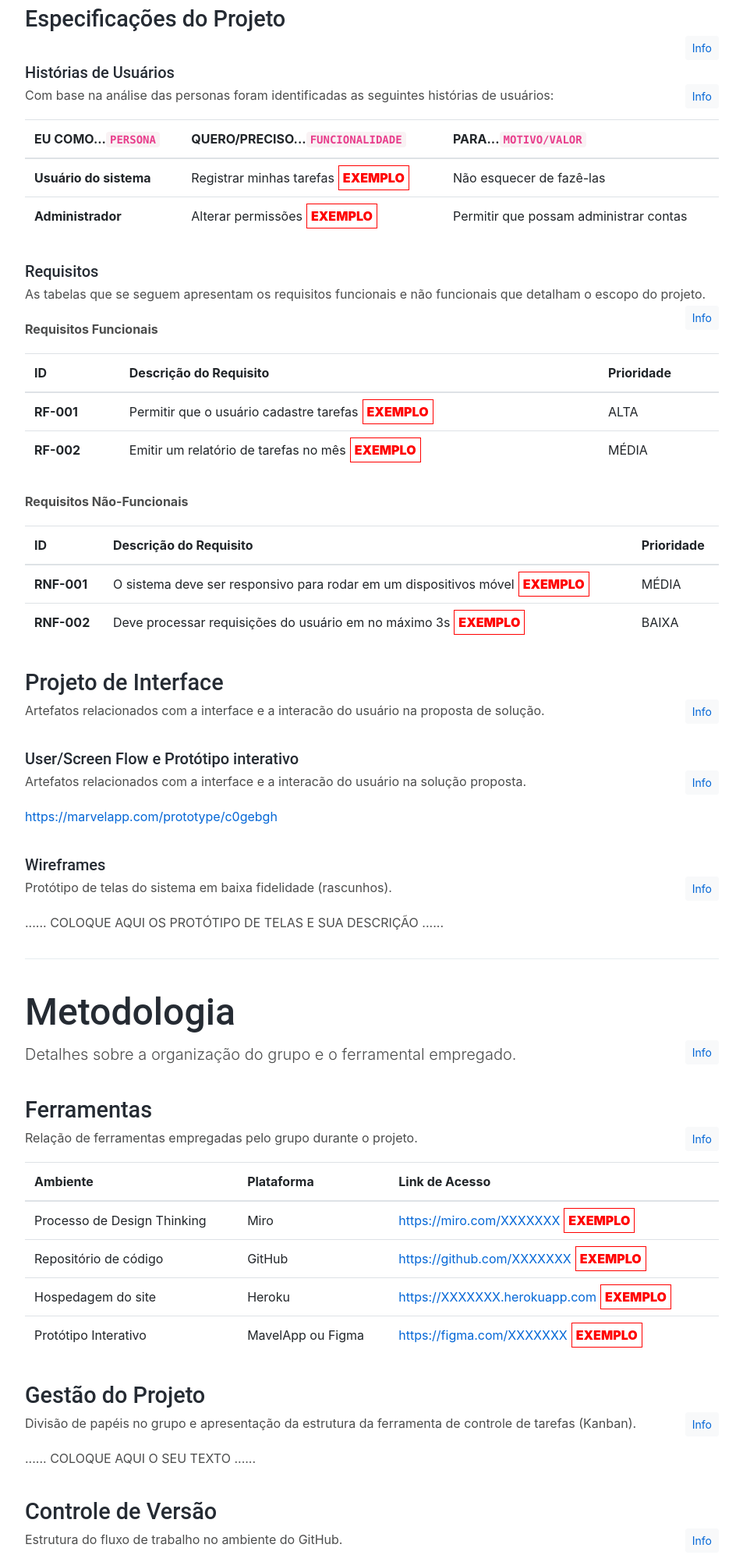
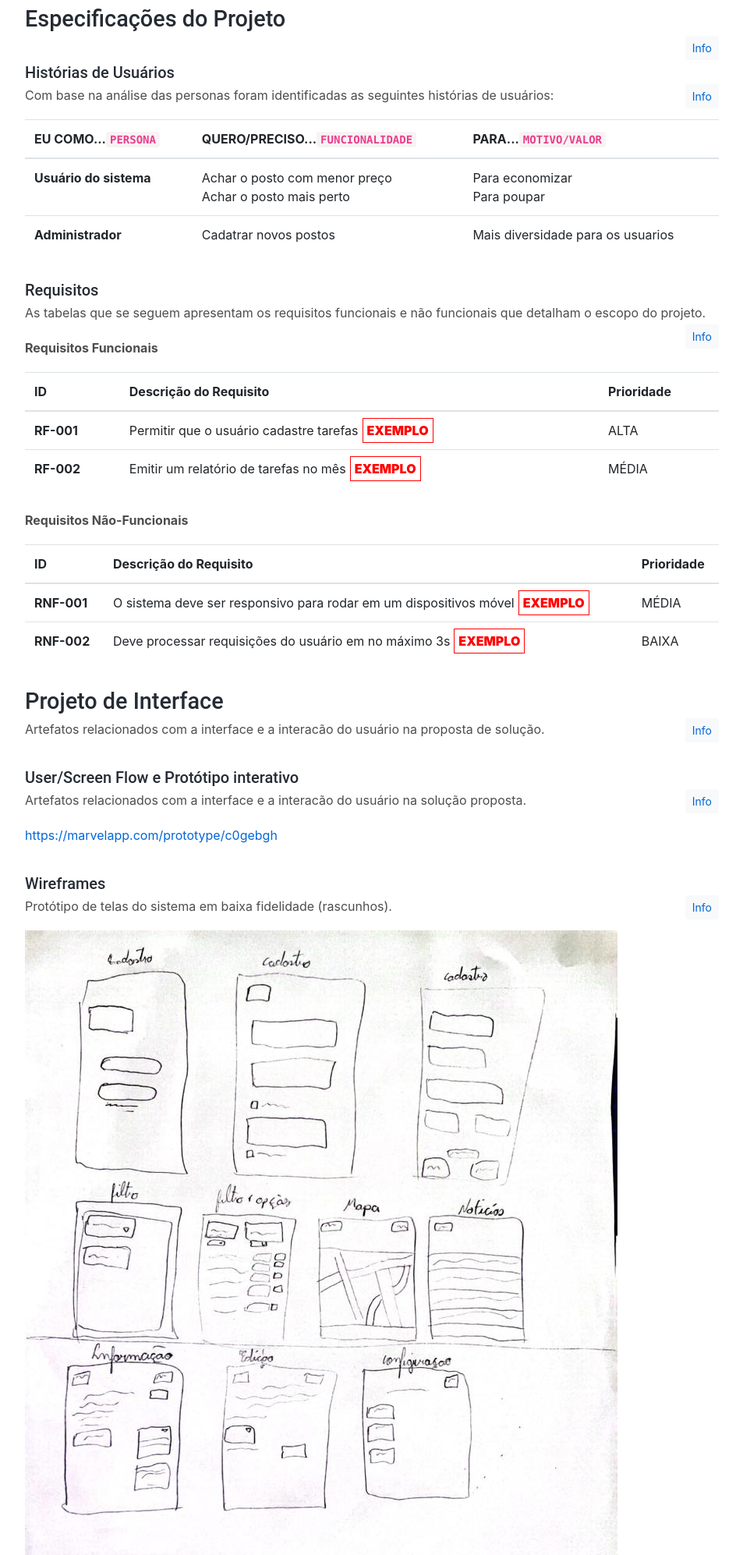
Before and after one commit to ICEI-PUC-Minas-PPLCC-TI/ti-1-ppl-cc-m-20232-comparar-precos, a plain HTML site: page docs/index.html in a window 1280 px wide. Shown: the part 1474-3468 px from the top of the page at 78% size, without its empty margins (293-1246 px from the left). Drawn offline with Linux system fonts and the light colour scheme.

Commit message:
committed

```diff
--- a/docs/index.html
+++ b/docs/index.html
@@ -214,13 +214,16 @@
                   <tbody>
                       <tr>
                           <th scope="row">Usuário do sistema</th>
-                          <td>Registrar minhas tarefas<span class="exemplo">EXEMPLO</span></td>
-                          <td>Não esquecer de fazê-las</td>
+                          <td>Achar o posto com menor preço<br>Achar o posto mais perto<br> </td>
+                          <td>Para economizar<br> Para poupar</td>
+
+
+
                       </tr>
                       <tr>
                           <th scope="row">Administrador</th>
-                          <td>Alterar permissões<span class="exemplo">EXEMPLO</span></td>
-                          <td>Permitir que possam administrar contas</td>
+                          <td>Cadatrar novos postos</td>
+                          <td>Mais diversidade para os usuarios</td>
                       </tr>
                   </tbody>
                 </table>
@@ -323,7 +326,7 @@
                 <div class="alert alert-warning collapse" role="alert" id="collapseWireframes">
                   <p>Os Wireframes são protótipos das telas da aplicação usados em design de interface para sugerir a estrutura de um site web e seu relacionamentos entre suas páginas. Um wireframe web é uma ilustração semelhante ao layout de elementos fundamentais na interface. <img  class="img-fluid" src="assets/images/exemplo-wireframe.png" alt="Exemplo de wireframe"></p>
                 </div>
-                <p>......  COLOQUE AQUI OS PROTÓTIPO DE TELAS E SUA DESCRIÇÃO ......</p>
+                <p><img src="wireframe.jpg"></p>
               </section>
 
             </section>
@@ -362,22 +365,22 @@
                     <tr>
                         <td>Processo de Design Thinking</td>
                         <td>Miro</td>
-                        <td><a href="https://miro.com/XXXXXXX">https://miro.com/XXXXXXX</a><span class="exemplo">EXEMPLO</span></td>
+                        <td><a href="https://miro.com/XXXXXXX">https://miro.com/app/board/uXjVMoAxlGo=/?share_link_id=836150199978</a></td>
                     </tr>
                     <tr>
                         <td>Repositório de código</td>
                         <td>GitHub</td>
-                        <td><a href="https://github.com/XXXXXXX">https://github.com/XXXXXXX</a><span class="exemplo">EXEMPLO</span></td>
+                        <td><a href="https://github.com/XXXXXXX">https://github.com/ICEI-PUC-Minas-PPLCC-TI/ti-1-ppl-cc-m-20232-comparar-precos</a></td>
                     </tr>
                     <tr>
                         <td>Hospedagem do site</td>
                         <td>Heroku</td>
-                        <td><a href="https://XXXXXXX.herokuapp.com">https://XXXXXXX.herokuapp.com</a><span class="exemplo">EXEMPLO</span></td>
+                        <td><a href="https://XXXXXXX.herokuapp.com">https://XXXXXXX.herokuapp.com</a></td>
                     </tr>
                     <tr>
                         <td>Protótipo Interativo</td>
                         <td>MavelApp ou Figma</td>
-                        <td><a href="https://figma.com/XXXXXXX">https://figma.com/XXXXXXX</a><span class="exemplo">EXEMPLO</span></td>
+                        <td><a href="Marvelapp">https://marvelapp.com/prototype/c0gebgh/screen/92760627</a></td>
                     </tr>
                 </tbody>
               </table>
```
Also changed, not shown: docs/wireframe.jpg (added).
